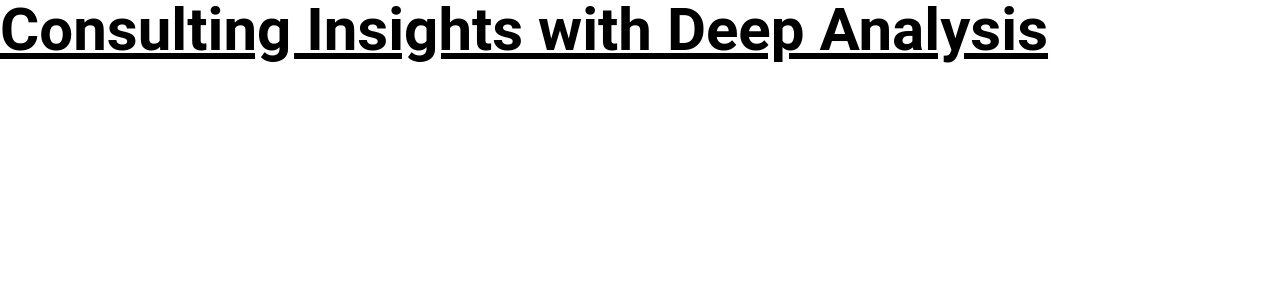
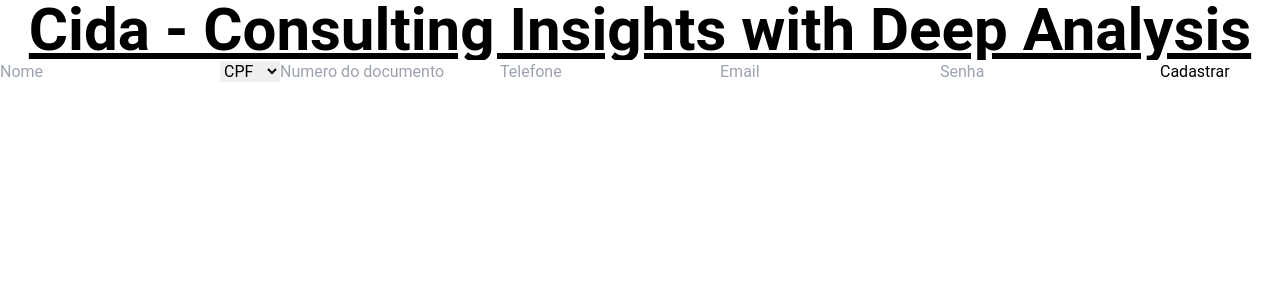
Before and after one commit to Open-Group-Fiap/cida-mongo-form, a Next.js app: page / in a window 1280 px wide. Shown: the top 300 px of the page. Built offline with nearby package versions, Linux system fonts and the light colour scheme; no server answers; the database is empty.

Commit message:
TODO: terminar form

```diff
--- a/src/app/page.tsx
+++ b/src/app/page.tsx
@@ -1,15 +1,13 @@
+import UserForm from '@/components/UserForm'
 import db from '@/server/db'
-
+import { User } from '@/utils/types'
 export default async function Home() {
-    const stats = await db.stats()
     return (
         <main>
-            <h1 className="text-6xl font-bold underline">
-                Consulting Insights with Deep Analysis
+            <h1 className="text-center text-6xl font-bold underline">
+                Cida - Consulting Insights with Deep Analysis
             </h1>
-            <h2>
-                {stats.ok}
-            </h2>
+            <UserForm />
         </main>
     )
 }
--- /dev/null
+++ b/src/components/UserForm.tsx
@@ -0,0 +1,36 @@
+import { User } from '@/utils/types'
+
+export default async function UserForm() {
+    return (
+        <form onSubmit={async () =>{
+            "use server";
+            return console.log("submit")
+        }}>
+            <input type="text" name="nome" id="nome" placeholder="Nome" />
+            <select name="tipo_doc" id="tipo_doc">
+                <option value="CPF">CPF</option>
+                <option value="CNPJ">CNPJ</option>
+            </select>
+            <input
+                type="text"
+                name="num_doc"
+                id="num_doc"
+                placeholder="Numero do documento"
+            />
+            <input
+                type="text"
+                name="telefone"
+                id="telefone"
+                placeholder="Telefone"
+            />
+            <input type="email" name="email" id="email" placeholder="Email" />
+            <input
+                type="password"
+                name="senha"
+                id="senha"
+                placeholder="Senha"
+            />
+            <button type="submit">Cadastrar</button>
+        </form>
+    )
+}
```
